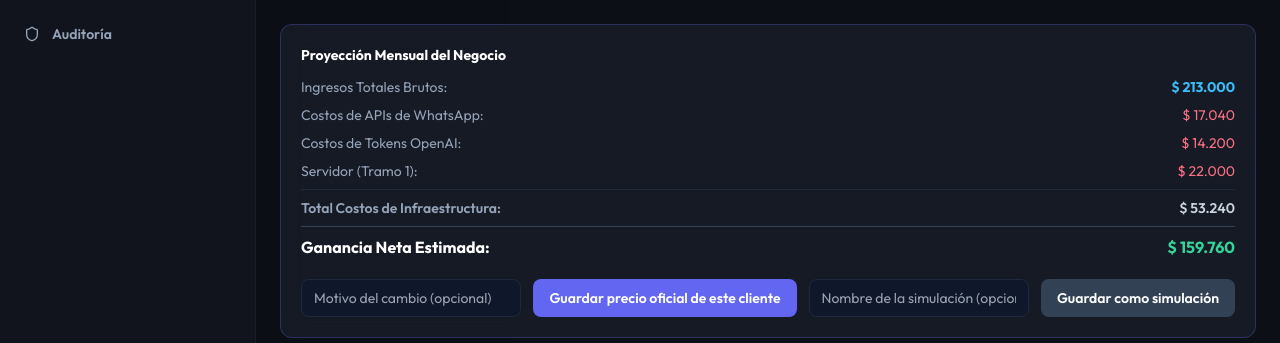
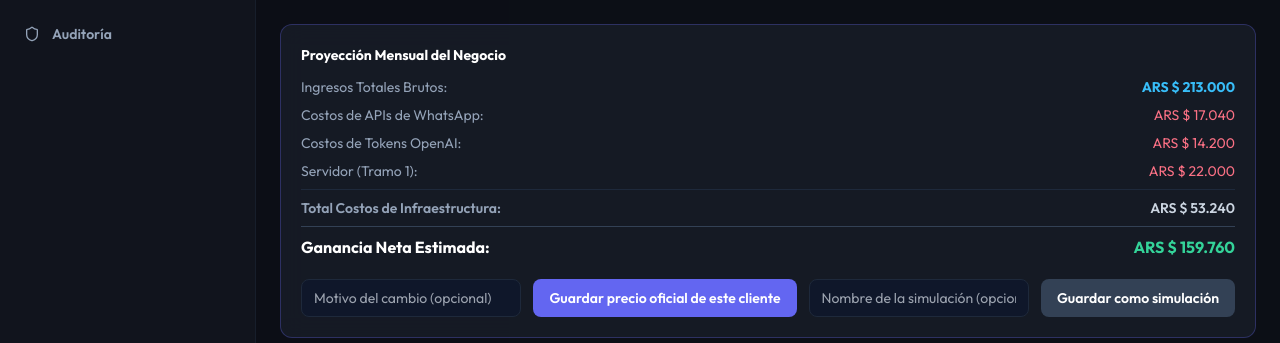
Before and after one commit to Procer/ChatBot, a FastAPI app: template templates/admin/super_admin_calculadora.html in a window 1280 px wide. Shown: the part 717-1060 px from the top of the page. Run offline with FastAPI, Linux system fonts and the light colour scheme; the template is opened without the code that fills it, so the values that code supplies are empty; some libraries are stand-ins or nearby versions.

Commit message:
fix: aclarar que los montos de la calculadora son pesos argentinos (ARS)
El simbolo "$" solo es ambiguo con USD; se antepone "ARS" explicito en
el panel de resultados y en la tabla de simulaciones guardadas.

Co-Authored-By: Claude Sonnet 5 <noreply@anthropic.com>

```diff
--- a/templates/admin/super_admin_calculadora.html
+++ b/templates/admin/super_admin_calculadora.html
@@ -193,7 +193,7 @@
         const totalCostosArs = costoWhaArs + costoIaArs + costoServerArs;
         const gananciaNetaArs = ingresosArs - totalCostosArs;
 
-        const formatearMoneda = (valor) => new Intl.NumberFormat('es-AR', { style: 'currency', currency: 'ARS', minimumFractionDigits: 0 }).format(valor);
+        const formatearMoneda = (valor) => new Intl.NumberFormat('es-AR', { style: 'currency', currency: 'ARS', minimumFractionDigits: 0 }).format(valor).replace('$', 'ARS $');
 
         document.getElementById('resIngresos').innerText = formatearMoneda(ingresosArs);
         document.getElementById('resCostowha').innerText = formatearMoneda(costoWhaArs);
@@ -283,7 +283,7 @@
         const body = document.getElementById('simulationsTableBody');
         body.innerHTML = '';
         document.getElementById('simulationsEmptyState').classList.toggle('hidden', sims.length > 0);
-        const formatearMoneda = (valor) => new Intl.NumberFormat('es-AR', { style: 'currency', currency: 'ARS', minimumFractionDigits: 0 }).format(valor);
+        const formatearMoneda = (valor) => new Intl.NumberFormat('es-AR', { style: 'currency', currency: 'ARS', minimumFractionDigits: 0 }).format(valor).replace('$', 'ARS $');
         sims.forEach(s => {
             const tr = document.createElement('tr');
             tr.className = 'border-b border-slate-800/50';
```
